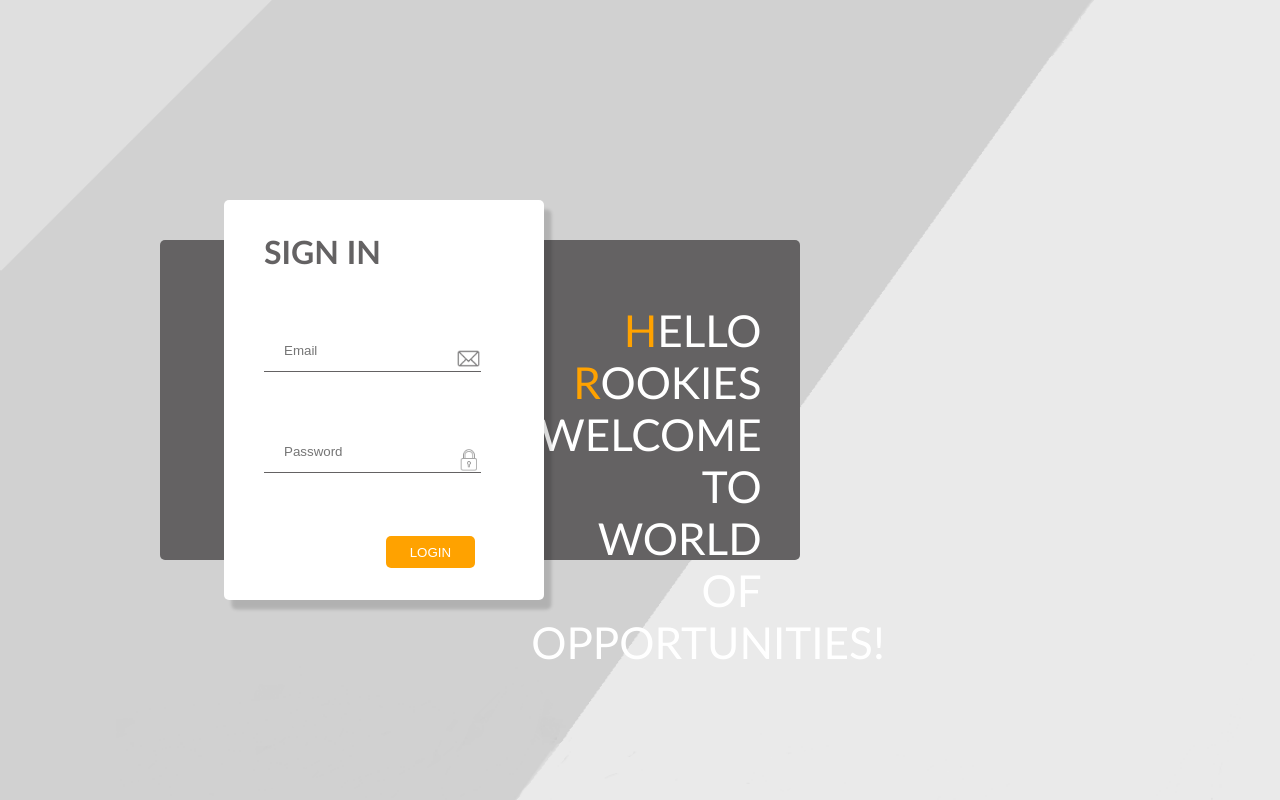
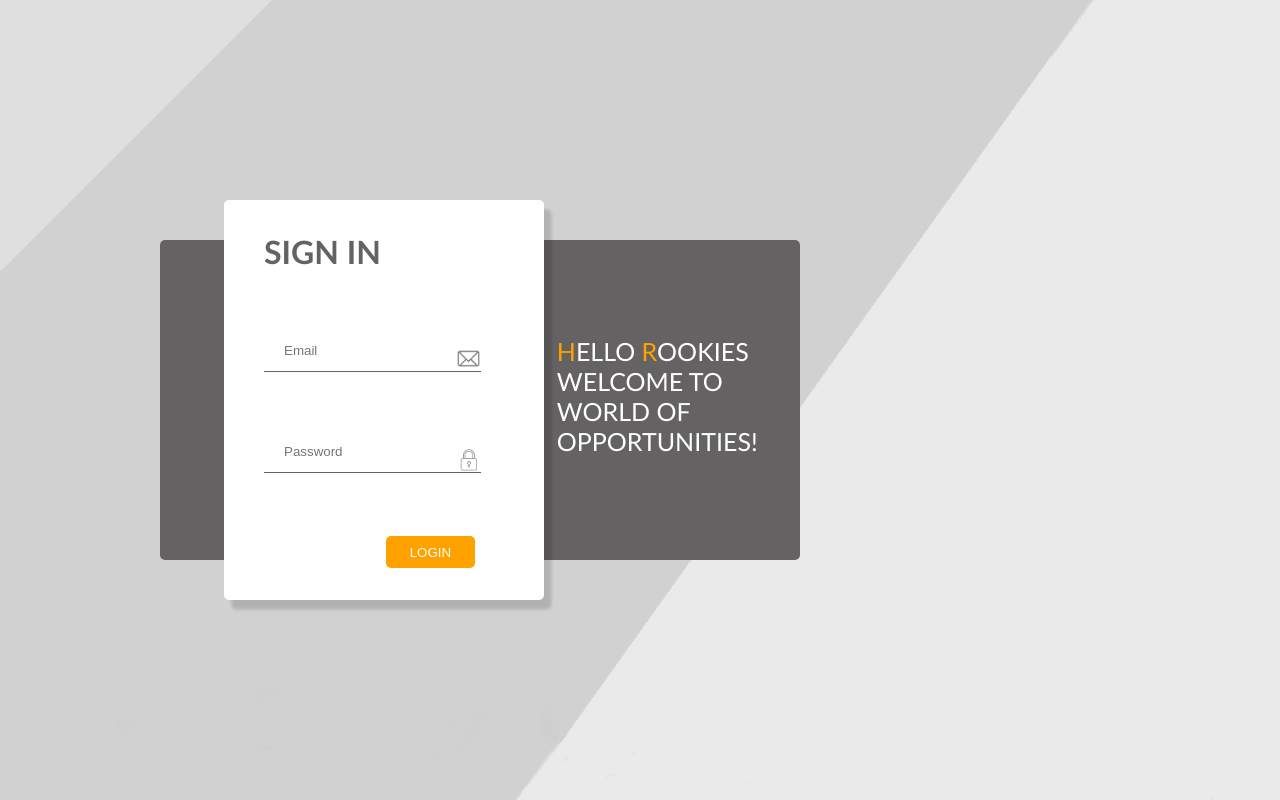
Before and after one commit to NikolaV91/HR-Agency, a React (Create React App) app: page / in a window 1280 px wide. Built offline with nearby package versions, Linux system fonts and the light colour scheme.

Commit message:
finsiehd responsivness on login page

```diff
--- a/src/components/Header/Header.jsx
+++ b/src/components/Header/Header.jsx
@@ -1,6 +1,7 @@
 import React from "react";
 import { useHistory } from "react-router-dom";
 import { Link } from "react-router-dom";
+import logo221 from "../../images/logo221.png"
 import "./style.scss"
 
 const Header = () => {
@@ -12,11 +13,11 @@ const Header = () => {
     }
     return (
         <div className="header">
-            <h1>HR Agency</h1>
+            <img src={logo221} alt="" />
             <div className="headerButton">
-                <Link to="/homepage/candidates"><button>Candidates</button></Link>
-                <Link to="/homepage/interviews"><button>Interviews</button></Link>
-                <button className="logout" onClick={removeToken}>Log Out</button>
+                <Link to="/homepage/candidates"><button>CANDIDATES</button></Link>
+                <Link to="/homepage/interviews"><button>INTERVIEWS</button></Link>
+                <button className="logout" onClick={removeToken}>LOG OUT</button>
             </div>
         </div>
      );
--- a/src/components/Header/style.scss
+++ b/src/components/Header/style.scss
@@ -2,7 +2,7 @@
 @import "../../variables";
 
 .header{
-    background-color: black;
+    background-color: $color1;
     display: flex;
     flex-shrink: 0;
     justify-content: space-between;
@@ -13,11 +13,20 @@
         button{
             width: 15vw;
             height: 4vh;
+            background-color: white;
+        }
+        img{
+            width: 70px;
+            margin-left: 8vw;
+        };
+        .logout{
+            margin-left: 2vw;
+            margin-right: 5vw;
+            max-width: 4vw;
+            background-color: $color4;
+            color: white;
+            border: none;
+            border-radius: 5px;
+            font-size: 12px;
         }
 }
-
-.logout{
-    margin-left: 2vw;
-    margin-right: 5vw;
-    max-width: 4vw;
-}
--- a/src/pages/LogIn/style.scss
+++ b/src/pages/LogIn/style.scss
@@ -9,20 +9,7 @@
     justify-content: center;
     align-items: center;
 
-    .loginDarkDiv{
-        border-radius: 5px;
-        background-color: $color1 ;
-        color: white;
-        width: 50vw;
-        height: 40vh;
-        position: relative;
-        text-align: right;
-        display: flex;
-        justify-content: flex-end;
-    }
-    span{
-        color: $color4;
-    }
+
     .loginLightDiv{
         color: $color1;
         z-index: 1;
@@ -38,7 +25,6 @@
         justify-content: space-around;
         border-radius: 5px;
         box-shadow: rgba(0, 0, 0, 0.15) 7.4px 9.4px 3.2px;
-    }
         input{
             width: 15vw;
             height: 4vh;
@@ -56,13 +42,8 @@
             }
             button:hover{
                 cursor: pointer;
-    }
-
-    p{
-        margin-top: 8vh;
-        margin-right: 3vw;
-        font-size: 44px;
-        width: 18vw;
+                border: 1px solid $color4;
+                box-shadow: rgba(50, 50, 93, 0.25) 0px 13px 27px -5px, rgba(0, 0, 0, 0.3) 0px 8px 16px -8px;
         }
         .signInDiv{
             display: flex;
@@ -73,4 +54,61 @@
                 height: 25px;
             }
         }
+        @media screen and (max-width: 950px){
+            position: relative;
+            right: 55vw;
+            width: 32vw;
+            padding-right: 10vw;
+            input{
+                width: 20vw;
             }
+            button{
+                margin-left: 15.5vw;
+            }
+        }
+        @media screen and (max-width: 700px) {
+            margin-left: 120vw;
+            width: 400px;
+        }
+    }
+    .loginDarkDiv{
+        border-radius: 5px;
+        background-color: $color1 ;
+        color: white;
+        width: 50vw;
+        height: 40vh;
+        text-align: right;
+        display: flex;
+        justify-content: flex-end;
+        span{
+            color: $color4;
+        }
+        p{
+            margin-top: 8vh;
+            margin-right: 3vw;
+            font-size: 35px;
+            max-width: 16vw;
+            text-align: left;
+        }
+        @media screen and (max-width: 1280px) {
+            p{
+                font-size: 25px;
+                margin-top: 12vh;
+            }
+        }
+        @media screen and (max-width: 950px){
+            width: 80vw;
+            margin-left: 10vw;
+            p{
+                margin-top: 10vh;
+               margin-right: 12vw;
+                width: 10vw;
+                font-size: 22px;
+            }
+        }
+        @media screen and (max-width: 700px) {
+            display: none;
+        }
+    }
+
+}
```
Also changed, not shown: src/images/logo221.png (renamed from src/images/logo Header 2.png.png), 1 other file (tests, documents, lock files or other folders). Lines whose indentation alone changed are shown as unchanged.
